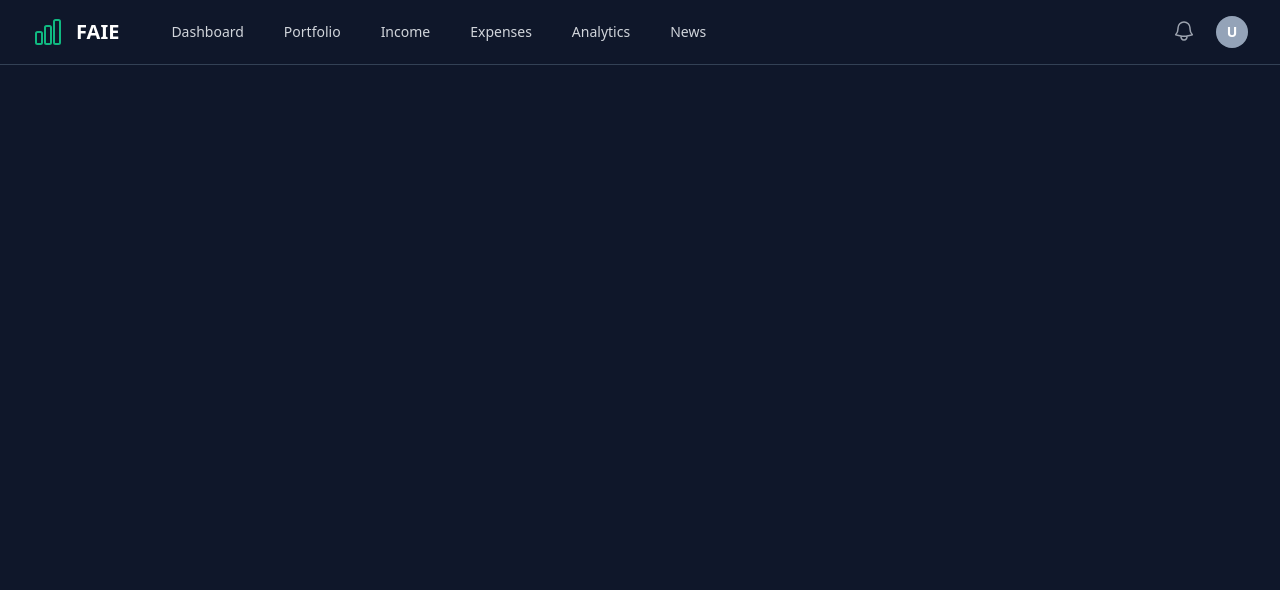
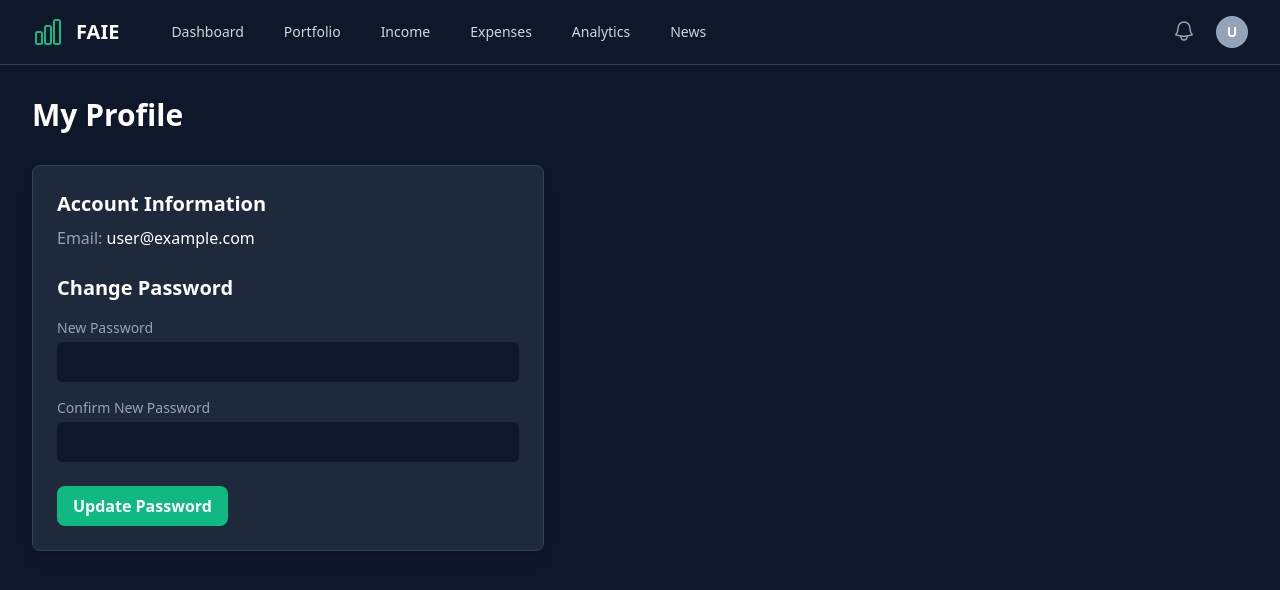
Before and after one commit to KoNsZwG/investment-tracker, a Vue app: page /profile in a window 1280 px wide. Shown: the top 590 px of the page. Built offline with nearby package versions, Linux system fonts and the light colour scheme; no server answers; sample sign-in values are in the browser's storage.

Commit message:
Fix login bug after window close

```diff
--- a/src/App.vue
+++ b/src/App.vue
@@ -10,7 +10,7 @@ const authStore = useAuthStore()
   <div class="bg-brand-dark text-white min-h-screen">
     <!-- Only render the app content AFTER the initial auth check is complete -->
     <div v-if="authStore.authReady">
-      <AppNavbar />
+      <AppNavbar v-if="authStore.user" />
       <RouterView />
     </div>
     <div v-else class="flex items-center justify-center h-screen">
--- a/src/components/AppNavbar.vue
+++ b/src/components/AppNavbar.vue
@@ -9,7 +9,7 @@ import {
   BellIcon,
   Bars3Icon,
   XMarkIcon,
-  ArrowLeftOnRectangleIcon,
+  ArrowLeftEndOnRectangleIcon,
 } from '@heroicons/vue/24/outline'
 
 const isNotificationMenuOpen = ref(false)
@@ -26,7 +26,7 @@ const handleLogout = async () => {
 </script>
 
 <template>
-  <nav v-if="authStore.user" class="bg-brand-dark border-b border-brand-border">
+  <nav class="bg-brand-dark border-b border-brand-border">
     <div class="max-w-7xl mx-auto px-4 sm:px-6 lg:px-8">
       <!-- This is the main flex container -->
       <div class="flex items-center justify-between h-16">
@@ -80,7 +80,7 @@ const handleLogout = async () => {
                 <div
                   class="h-8 w-8 rounded-full bg-brand-secondary flex items-center justify-center text-white font-bold"
                 >
-                  {{ authStore.user.email?.charAt(0).toUpperCase() }}
+                  {{ authStore.user?.email?.charAt(0).toUpperCase() ?? '' }}
                   <!-- Show first initial -->
                 </div>
               </button>
@@ -89,15 +89,19 @@ const handleLogout = async () => {
                 @mouseleave="isProfileMenuOpen = false"
                 class="origin-top-right absolute right-0 mt-2 w-48 rounded-md shadow-lg py-1 bg-brand-card ring-1 ring-black ring-opacity-5"
               >
-                <div class="px-4 py-2 text-sm text-gray-400 border-b border-brand-border">
-                  {{ authStore.user.email }}
-                </div>
+                <RouterLink
+                  :to="{ name: 'profile' }"
+                  @click="isProfileMenuOpen = false"
+                  class="block px-4 py-2 text-sm text-gray-200 border-b border-brand-border hover:bg-gray-700"
+                >
+                  {{ authStore.user?.email }}
+                </RouterLink>
                 <a
                   href="#"
                   @click.prevent="handleLogout"
                   class="flex items-center px-4 py-2 text-sm text-gray-200 hover:bg-gray-700"
                 >
-                  <ArrowLeftOnRectangleIcon class="h-5 w-5 mr-2" />
+                  <ArrowLeftEndOnRectangleIcon class="h-5 w-5 mr-2" />
                   <span>Logout</span>
                 </a>
               </div>
--- a/src/router/index.ts
+++ b/src/router/index.ts
@@ -54,19 +54,42 @@ const router = createRouter({
       component: () => import('../views/IncomeView.vue'),
       meta: { requiresAuth: true },
     },
+    {
+      path: '/profile',
+      name: 'profile',
+      component: () => import('../views/ProfileView.vue'),
+      meta: { requiresAuth: true },
+    },
   ],
 })
 
 // --- NAVIGATION GUARD ---
-router.beforeEach((to, from, next) => {
+router.beforeEach(async (to, from, next) => {
   const authStore = useAuthStore()
+
+  // This is the key: if the auth state is not yet ready, we wait for it.
+  // We use a Vue 'watch' to see when authReady becomes true.
+  if (!authStore.authReady) {
+    await new Promise((resolve) => {
+      const unwatch = authStore.$subscribe((mutation, state) => {
+        if (state.authReady) {
+          unwatch() // Stop watching once it's ready
+          resolve(undefined)
+        }
+      })
+    })
+  }
+
   const isLoggedIn = !!authStore.user
 
   if (to.meta.requiresAuth && !isLoggedIn) {
+    // If route requires auth and user is not logged in, redirect to login
     next({ name: 'login' })
   } else if (to.meta.requiresGuest && isLoggedIn) {
+    // If route is for guests and user is logged in, redirect to dashboard
     next({ name: 'dashboard' })
   } else {
+    // Otherwise, allow navigation
     next()
   }
 })
--- a/src/stores/authStore.ts
+++ b/src/stores/authStore.ts
@@ -6,6 +6,7 @@ import {
   createUserWithEmailAndPassword,
   signInWithEmailAndPassword,
   signOut,
+  updatePassword,
   onAuthStateChanged,
   type User,
 } from 'firebase/auth'
@@ -35,5 +36,24 @@ export const useAuthStore = defineStore('auth', () => {
     })
   }
 
-  return { user, authReady, signUp, logIn, logOut, listenForAuthState }
+  async function changePassword(newPassword: string) {
+    if (auth.currentUser) {
+      try {
+        await updatePassword(auth.currentUser, newPassword)
+        alert('Password updated successfully!')
+      } catch (error: unknown) {
+        console.error('Error updating password:', error)
+        // Firebase often requires recent login for this.
+        if (error instanceof Error) {
+          alert(
+            `Error updating password: ${error.message}. You may need to log out and log back in.`,
+          )
+        } else {
+          alert('Error updating password. You may need to log out and log back in.')
+        }
+      }
+    }
+  }
+
+  return { user, authReady, signUp, logIn, logOut, listenForAuthState, changePassword }
 })
--- /dev/null
+++ b/src/views/ProfileView.vue
@@ -0,0 +1,84 @@
+// src/views/ProfileView.vue
+<script setup lang="ts">
+import { ref } from 'vue'
+import { useAuthStore } from '@/stores/authStore'
+
+const authStore = useAuthStore()
+const newPassword = ref('')
+const confirmPassword = ref('')
+
+async function handleChangePassword() {
+  if (!newPassword.value) {
+    alert('Please enter a new password.')
+    return
+  }
+  if (newPassword.value !== confirmPassword.value) {
+    alert('Passwords do not match.')
+    return
+  }
+  if (newPassword.value.length < 6) {
+    alert('Password must be at least 6 characters long.')
+    return
+  }
+
+  // We'll create the 'changePassword' action in the next step
+  await authStore.changePassword(newPassword.value)
+  newPassword.value = ''
+  confirmPassword.value = ''
+}
+</script>
+
+<template>
+  <main class="max-w-7xl mx-auto px-4 sm:px-6 lg:px-8 py-8">
+    <h1 class="text-3xl font-bold text-white">My Profile</h1>
+
+    <div class="card mt-8 max-w-lg">
+      <div class="mb-6">
+        <h2 class="text-xl font-bold text-white">Account Information</h2>
+        <p class="text-brand-secondary mt-2">
+          Email: <span class="font-medium text-white">{{ authStore.user?.email }}</span>
+        </p>
+      </div>
+
+      <form @submit.prevent="handleChangePassword">
+        <h2 class="text-xl font-bold text-white">Change Password</h2>
+        <div class="mt-4 space-y-4">
+          <div>
+            <label for="new-password" class="block text-sm font-medium text-brand-secondary"
+              >New Password</label
+            >
+            <input
+              v-model="newPassword"
+              type="password"
+              id="new-password"
+              class="input-field mt-1"
+            />
+          </div>
+          <div>
+            <label for="confirm-password" class="block text-sm font-medium text-brand-secondary"
+              >Confirm New Password</label
+            >
+            <input
+              v-model="confirmPassword"
+              type="password"
+              id="confirm-password"
+              class="input-field mt-1"
+            />
+          </div>
+        </div>
+        <div class="mt-6">
+          <button type="submit" class="btn-primary">Update Password</button>
+        </div>
+      </form>
+    </div>
+  </main>
+</template>
+
+<style scoped>
+.input-field {
+  @apply block w-full bg-brand-dark border-brand-border rounded-md shadow-sm text-white focus:ring-green-500 focus:border-green-500 px-3 py-2;
+}
+.btn-primary {
+  @apply bg-brand-primary hover:bg-green-600 text-white font-bold py-2 px-4 rounded-lg;
+}
+</style>
```
